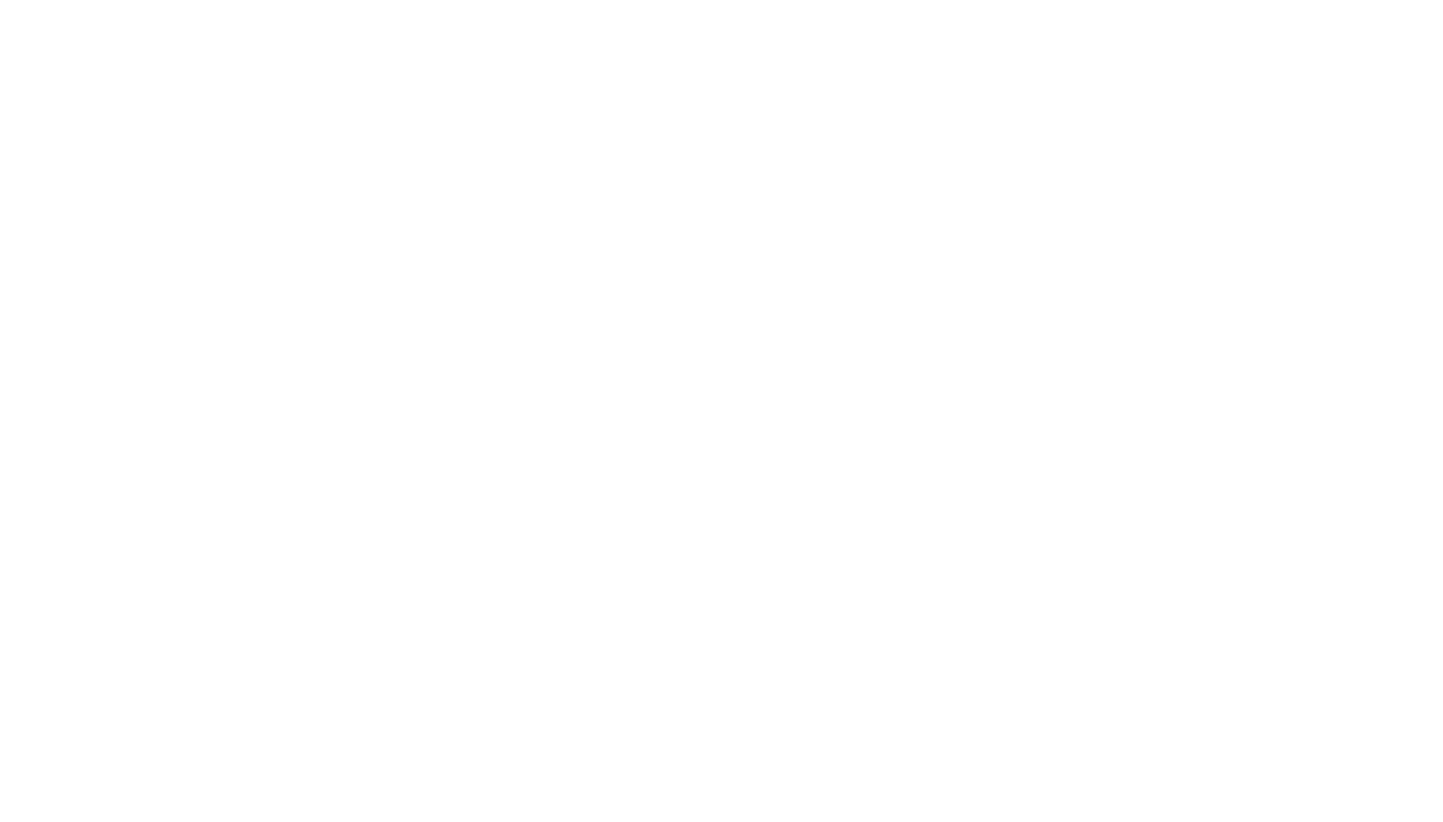
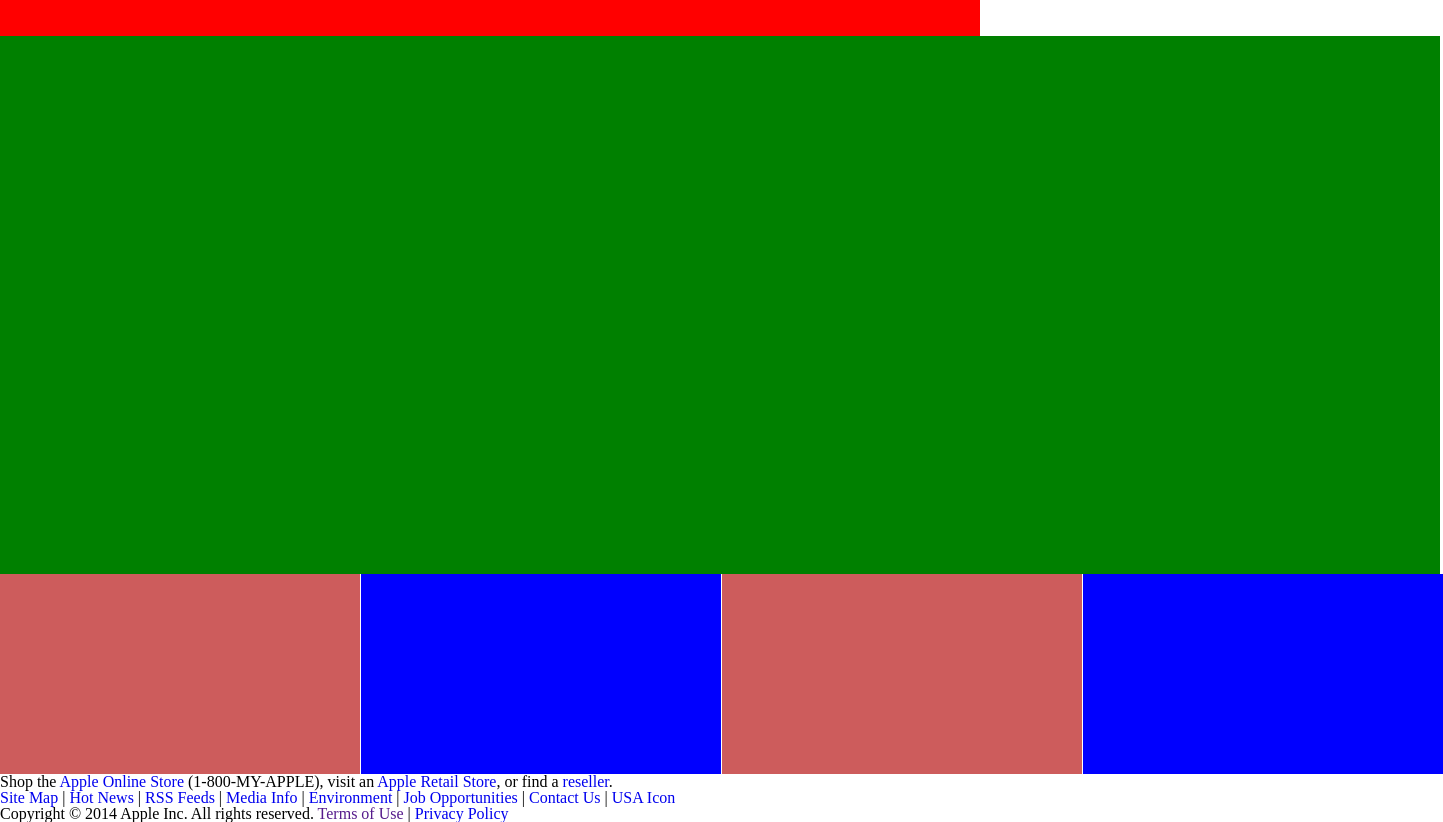
Before and after one commit to danmenjivar/apple-website-recreation, a plain HTML site: page index.html in a window 1280 px wide. Shown: the whole page, 1443 px wide, since content can reach past the window. Before the commit the page ends 800 px from the top, so only its background shows below. Drawn offline with Linux system fonts and the light colour scheme.

Commit message:
Set scaffolding for html

```diff
--- a/index.html
+++ b/index.html
@@ -10,7 +10,44 @@
 </head>
 
 <body>
+    <div class="navbar-container"></div>
 
+    <div class="hero">
+        <div class="hero-text1"></div>
+        <div class="hero-text2"></div>
+        <div class="hero-text3"></div>
+    </div>
+
+    <div class="products-container">
+        <div class="product-1 product-hero"></div>
+        <div class="product-2 product-hero"></div>
+        <div class="product-3 product-hero"></div>
+        <div class="product-4 product-hero"></div>
+    </div>
+
+    <div class="footer">
+        <div>
+            <div class="find-store">
+                Shop the <a href="http://" target="_blank">Apple Online Store</a> (1-800-MY-APPLE),
+                visit an <a href="http://" target="_blank">Apple Retail Store</a>, or find a
+                <a href="http://" target="_blank">reseller</a>.
+            </div>
+            <div class="footer-nav">
+                <a href="http://" target="_blank">Site Map</a> &#124;
+                <a href="http://" target="_blank">Hot News</a> &#124;
+                <a href="http://" target="_blank">RSS Feeds</a> &#124;
+                <a href="http://" target="_blank">Media Info</a> &#124;
+                <a href="http://" target="_blank">Environment</a> &#124;
+                <a href="http://" target="_blank">Job Opportunities</a> &#124;
+                <a href="http://" target="_blank">Contact Us</a> &#124;
+                <a href="http://" target="_blank">USA Icon</a>
+            </div>
+        </div>
+        <div class="copyright">
+            Copyright &copy; 2014 Apple Inc. All rights reserved. <a href="" target="_blank">Terms of
+                Use</a> &#124; <a href="http://" target="_blank">Privacy Policy</a>
+        </div>
+    </div>
 </body>
 
 </html>
--- a/style.css
+++ b/style.css
@@ -1,6 +1,10 @@
-/* http://meyerweb.com/eric/tools/css/reset/
-   v2.0 | 20110126
-   License: none (public domain)
+/*
+==============================================
+    CSS Reset
+    http://meyerweb.com/eric/tools/css/reset/
+    v2.0 | 20110126
+    License: none (public domain)
+==============================================
 */
 
 html, body, div, span, applet, object, iframe,
@@ -22,6 +26,7 @@ time, mark, audio, video {
 	font-size: 100%;
 	font: inherit;
 	vertical-align: baseline;
+    text-decoration: none;
 }
 /* HTML5 display-role reset for older browsers */
 article, aside, details, figcaption, figure,
@@ -46,3 +51,44 @@ table {
 	border-collapse: collapse;
 	border-spacing: 0;
 }
+
+.navbar-container {
+    width: 980px;
+    height: 36px;
+    background: red;
+}
+
+.hero {
+    width: 1440px;
+    height: 538px;
+    background: green;
+
+}
+
+.products-container {
+    display: grid;
+    grid-template-columns: repeat(4, 1fr);
+    grid-template-rows: 100%;
+    column-gap: 1px;
+}
+
+.product-hero {
+    width: 360px;
+    height: 200px;
+}
+
+.product-1 {
+    background: indianred;
+}
+
+.product-2 {
+    background: blue;
+}
+
+.product-3 {
+    background: indianred;
+}
+
+.product-4 {
+    background: blue;
+}
```
